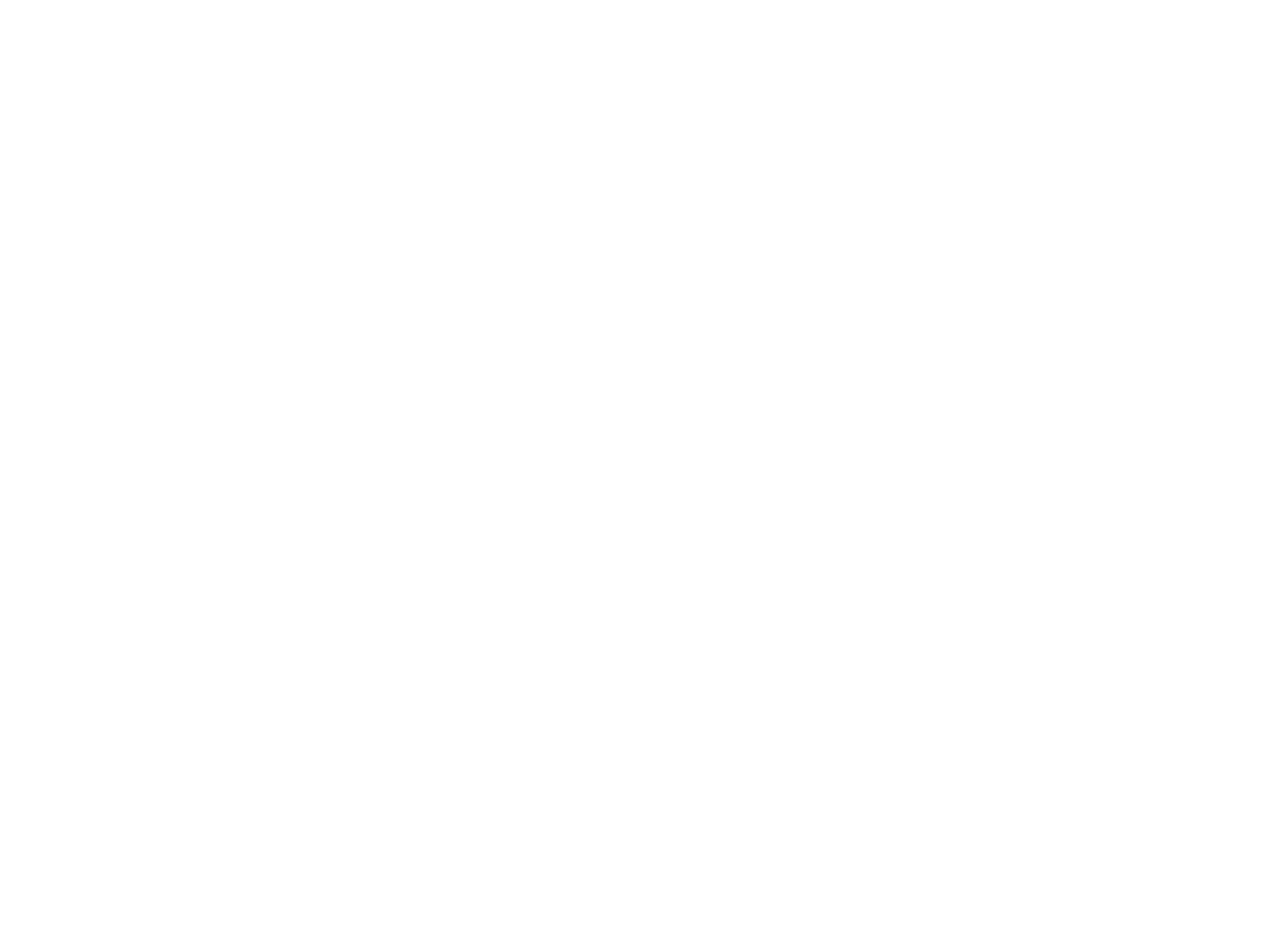
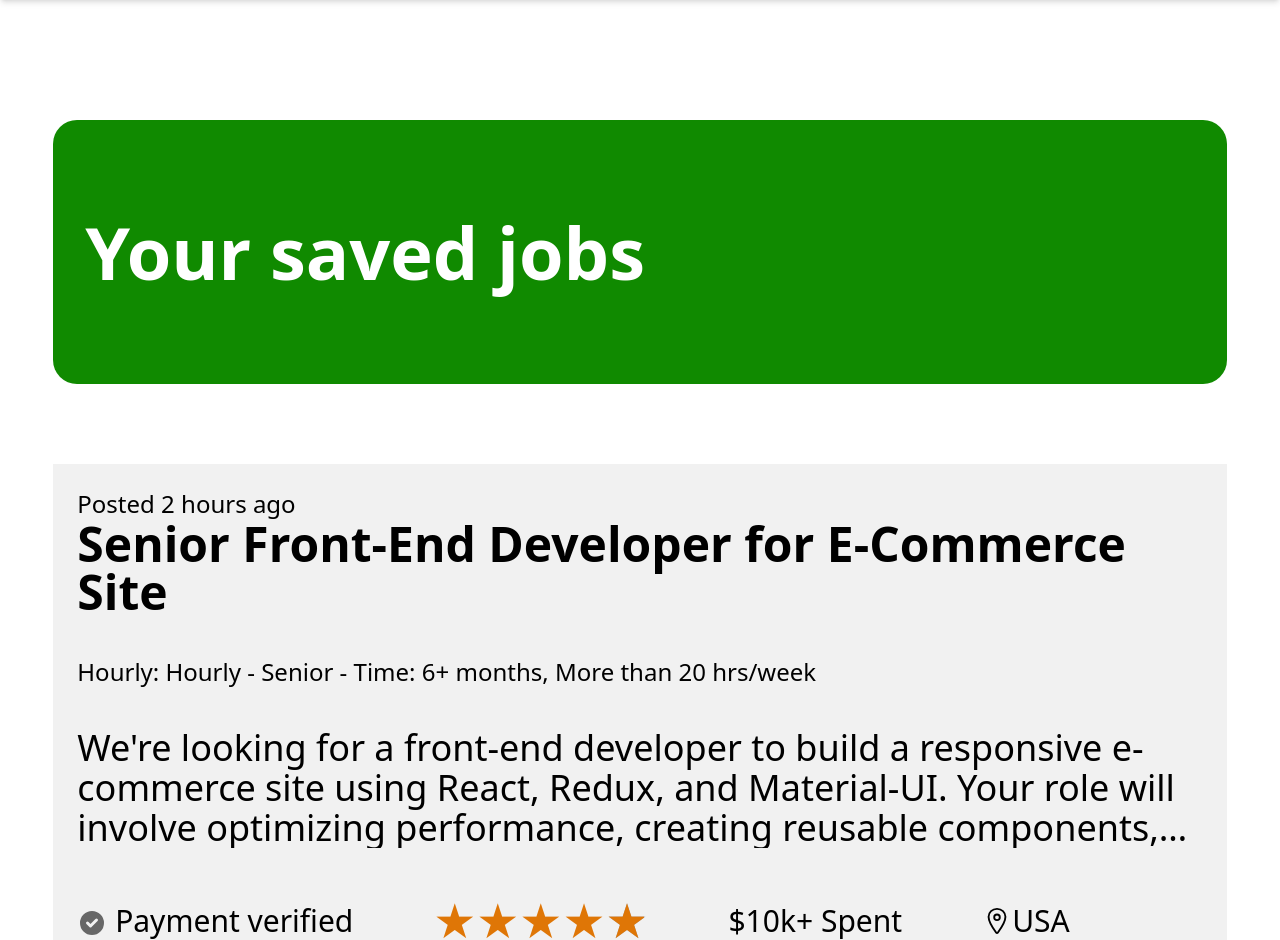
Before and after one commit to sidhubhatinde/Flexapp, a React (Vite) app in the folder frontend/: page /saved-jobs in a window 1280 px wide. Before the commit this address had no page. Shown: the part 160-1100 px from the top of the page. Before the commit the page ends 800 px from the top, so only its background shows below. Built offline with nearby package versions, Linux system fonts and the light colour scheme.

Commit message:
added saved jobs page for freelancers

```diff
--- /dev/null
+++ b/frontend/src/components/SaveJobCard.jsx
@@ -0,0 +1,79 @@
+import React, { useState,useRef,useEffect } from 'react'
+import { RxCrossCircled } from "react-icons/rx";
+import { HiCheckCircle } from "react-icons/hi";
+import Rating from 'react-rating'
+import { IoLocationOutline } from "react-icons/io5";
+import { useNavigate } from 'react-router-dom';
+
+
+function SaveJobCard({post})
+{
+    const [isExpanded,setIsExpanded] = useState(false);
+    const containerRef = useRef(null);
+    const navigate = useNavigate();
+
+    const toggleExpanded = () => {
+      setIsExpanded((prev) => !prev);
+    };
+
+
+    useEffect(() => {
+        const checkForScroll = () => {
+          const container = containerRef.current;
+          if (container) {
+            setCanScrollLeft(container.scrollLeft > 0);
+            setCanScrollRight(
+              container.scrollLeft + container.offsetWidth < container.scrollWidth
+            );
+          }
+        };
+        checkForScroll();
+        containerRef.current?.addEventListener('scroll', checkForScroll);
+        return () =>
+          containerRef.current?.removeEventListener('scroll', checkForScroll);
+      }, []);
+
+    const handleClickOnPost =(e)=>{
+        e.preventDefault();
+        navigate(`/apply-job/${post.id}`);
+    }
+
+    const isLong = post.description.split(' ').length > 40;
+
+  return (
+    <div className='bg-[#f1f1f1] hover:bg-[#e0e0e0] p-6 text-4xl my-8' onClick={handleClickOnPost}>
+        <p className='text-2xl'>Posted {post.postedTime}</p>
+        <h2 className='font-semibold text-5xl'>{post.title}</h2>
+        <div className='text-2xl my-10'>
+            <p>Hourly: {post.budget.paymentType} - {post.budget.experienceLevel} - Time: {post.estimatedDuration}, {post.workload}</p>
+        </div>
+        <div>
+      <p className={isExpanded ? '' : 'line-clamp-3'}>
+        {post.description}
+      </p>
+        {isLong && (
+            <button
+            onClick={toggleExpanded}
+            className="text-primary underline mt-2"
+            >
+            {isExpanded ? 'less' : 'more'}
+            </button>
+        )}
+        </div>
+        <div className='flex gap-20 items-center my-12 text-3xl'>
+            <p>{post.client.paymentVerified?<span><HiCheckCircle className='text-[#676767] inline-block'/> Payment verified</span>:<span><RxCrossCircled className='text-[#676767] inline-block'/> Payment unverified</span>} </p>
+            <Rating
+                initialRating={post.client.clientRating}
+                readonly
+                emptySymbol={<span className="text-gray-400 text-5xl">☆</span>}
+                fullSymbol={<span className="text-[#df7606] text-5xl">★</span>}
+                />
+
+            <p>${post.client.clientSpent} Spent</p>
+            <div className='flex items-center'><IoLocationOutline className='inline-block'/> {post.client.clientLocation}</div>
+        </div>
+    </div>
+  )
+}
+
+export default SaveJobCard;
--- a/frontend/src/pages/findwork/FindWork.jsx
+++ b/frontend/src/pages/findwork/FindWork.jsx
@@ -31,6 +31,7 @@
   return (
     <div>
         <SwiperSlider/>
+
         <div className='relative mx-auto my-16 w-11/12 text-3xl flex items-center'>
             <CiSearch className='size-12 absolute mx-7'/>
             <input ref={inputRef} type='text' placeholder='Search for jobs' onChange={handleChange} className='px-24 py-5 border-solid border-black border-2 w-[100%] rounded-2xl'/>
--- /dev/null
+++ b/frontend/src/pages/findwork/SavedJobs.jsx
@@ -0,0 +1,23 @@
+import React from 'react'
+import posts from '../../DummyData';
+import SaveJobCard from '../../components/SaveJobCard';
+
+
+
+function SavedJobs() {
+    const savedJobs = posts;
+  return (
+    <div className='mx-auto my-10 w-11/12 '>
+    <h2 className='text-7xl font-semibold my-20 bg-primary text-white py-24 px-8 rounded-3xl'>Your saved jobs</h2>
+    <div className='my-12'>
+        {
+            savedJobs.map((post)=>{
+                return  <SaveJobCard post={post}/>
+            })
+        }
+    </div>
+</div>
+  )
+}
+
+export default SavedJobs
--- a/frontend/src/routers/router.jsx
+++ b/frontend/src/routers/router.jsx
@@ -9,6 +9,7 @@
 import WhyFlexwork from "../pages/whyflexwork/WhyFlexwork";
 import Login from "../pages/login";
 import Signup from "../pages/Signup";
+import SavedJobs from "../pages/findwork/SavedJobs";
 
 const router = createBrowserRouter([
     {
@@ -48,6 +49,10 @@
                 path: '/signup',
                 element:  <Signup/>
             },
+            {
+                path:'/saved-jobs',
+                element:<SavedJobs/>
+            }
 
         ]
     }
```
